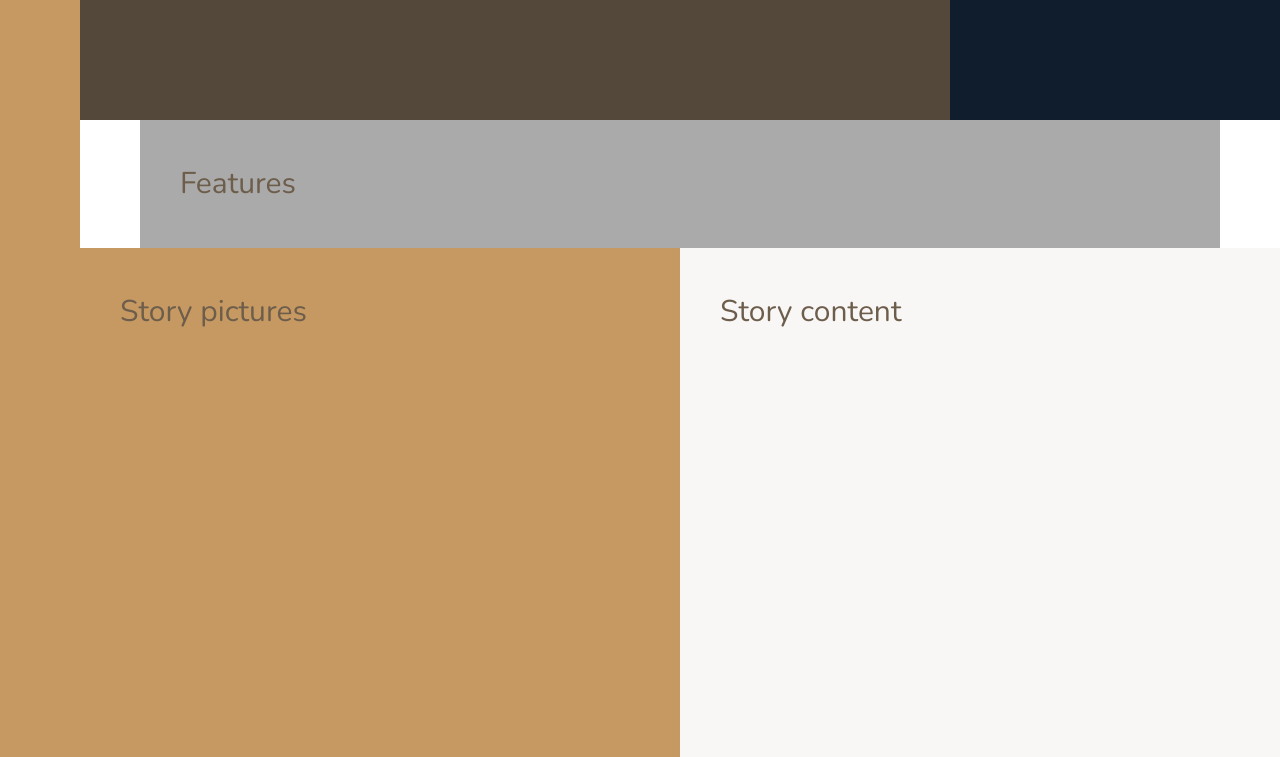
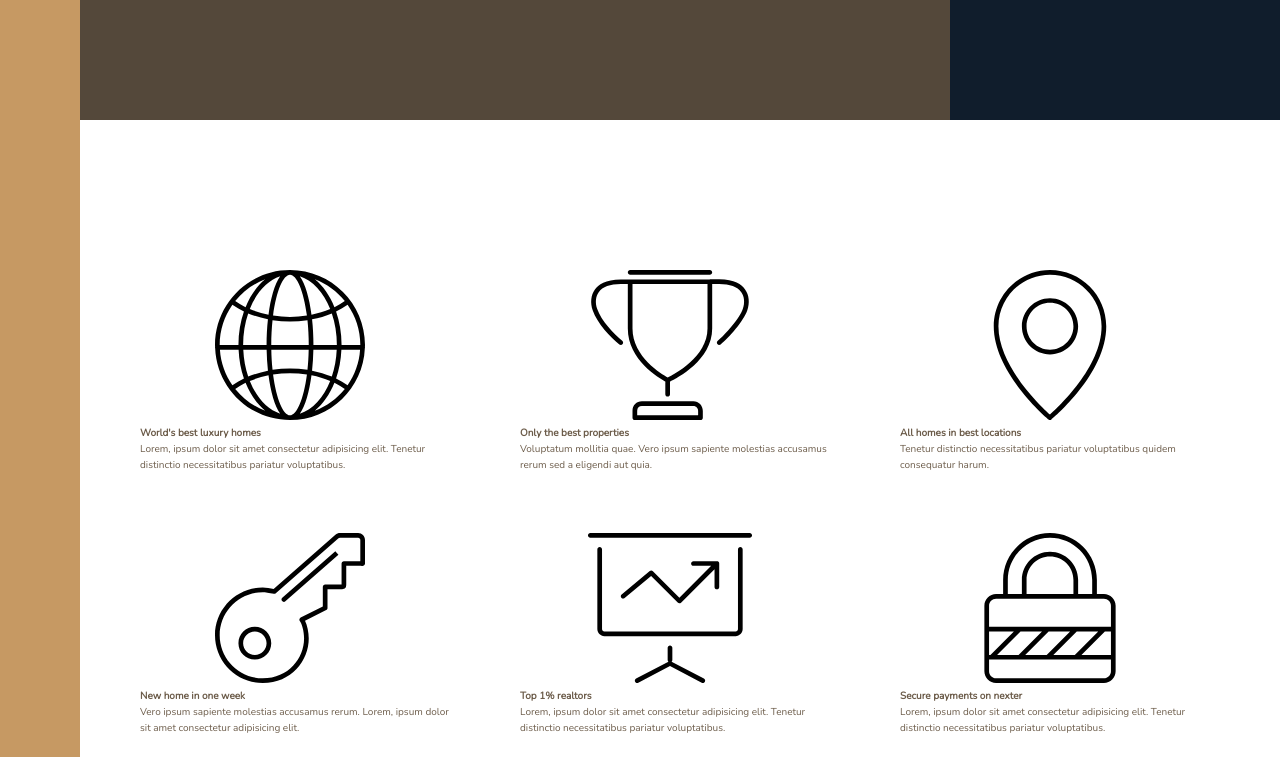
Before and after one commit to codecamjam/advanced-css-course, a website: page Nexter/index.html in a window 1280 px wide. Shown: the part 520-1277 px from the top of the page. Drawn offline with nearby package versions, Linux system fonts and the light colour scheme.

Commit message:
l108 building the features section pt 1

```diff
--- a/Nexter/index.html
+++ b/Nexter/index.html
@@ -19,7 +19,68 @@
     <header class="header">Header</header>
     <div class="realtors">Top 3 realtors</div>
 
-    <section class="features">Features</section>
+    <section class="features">
+      <div class="feature">
+        <svg class="feature__icon">
+          <use xlink:href="img/sprite.svg#icon-global"></use>
+        </svg>
+        <h4 class="heading-4">World's best luxury homes</h4>
+        <p class="feature__text">
+          Lorem, ipsum dolor sit amet consectetur adipisicing elit. Tenetur
+          distinctio necessitatibus pariatur voluptatibus.
+        </p>
+      </div>
+      <div class="feature">
+        <svg class="feature__icon">
+          <use xlink:href="img/sprite.svg#icon-trophy"></use>
+        </svg>
+        <h4 class="heading-4">Only the best properties</h4>
+        <p class="feature__text">
+          Voluptatum mollitia quae. Vero ipsum sapiente molestias accusamus
+          rerum sed a eligendi aut quia.
+        </p>
+      </div>
+      <div class="feature">
+        <svg class="feature__icon">
+          <use xlink:href="img/sprite.svg#icon-map-pin"></use>
+        </svg>
+        <h4 class="heading-4">All homes in best locations</h4>
+        <p class="feature__text">
+          Tenetur distinctio necessitatibus pariatur voluptatibus quidem
+          consequatur harum.
+        </p>
+      </div>
+      <div class="feature">
+        <svg class="feature__icon">
+          <use xlink:href="img/sprite.svg#icon-key"></use>
+        </svg>
+        <h4 class="heading-4">New home in one week</h4>
+        <p class="feature__text">
+          Vero ipsum sapiente molestias accusamus rerum. Lorem, ipsum dolor sit
+          amet consectetur adipisicing elit.
+        </p>
+      </div>
+      <div class="feature">
+        <svg class="feature__icon">
+          <use xlink:href="img/sprite.svg#icon-presentation"></use>
+        </svg>
+        <h4 class="heading-4">Top 1% realtors</h4>
+        <p class="feature__text">
+          Lorem, ipsum dolor sit amet consectetur adipisicing elit. Tenetur
+          distinctio necessitatibus pariatur voluptatibus.
+        </p>
+      </div>
+      <div class="feature">
+        <svg class="feature__icon">
+          <use xlink:href="img/sprite.svg#icon-lock"></use>
+        </svg>
+        <h4 class="heading-4">Secure payments on nexter</h4>
+        <p class="feature__text">
+          Lorem, ipsum dolor sit amet consectetur adipisicing elit. Tenetur
+          distinctio necessitatibus pariatur voluptatibus.
+        </p>
+      </div>
+    </section>
 
     <div class="story__pictures">Story pictures</div>
 
--- a/Nexter/sass/_base.scss
+++ b/Nexter/sass/_base.scss
@@ -38,14 +38,7 @@ body {
   display: grid;
   grid-template-rows: 80vh min-content 40vw repeat(3, min-content);
   grid-template-columns:
-    [sidebar-start] 8rem [sidebar-end full-start] minmax(
-      6rem,
-      1fr
-    ) [center-start] repeat(8, [col-start] minmax(min-content, 14rem) [col-end])
+    [sidebar-start] 8rem [sidebar-end full-start] minmax(6rem, 1fr)
+    [center-start] repeat(8, [col-start] minmax(min-content, 14rem) [col-end])
     [center-end] minmax(6rem, 1fr) [full-end];
-
-  & > * {
-    padding: 4rem;
-    font-size: 3rem;
-  }
 }
--- a/Nexter/sass/_features.scss
+++ b/Nexter/sass/_features.scss
@@ -1,4 +1,11 @@
 .features {
-  background-color: $color-grey-light-2;
   grid-column: center-start / center-end;
+
+  margin: 15rem 0;
+  display: grid;
+  grid-template-columns: repeat(3, 1fr);
+  grid-gap: 6rem;
+
+  .feature {
+  }
 }
```
Also changed, not shown: Nexter/css/style.comp.css.
